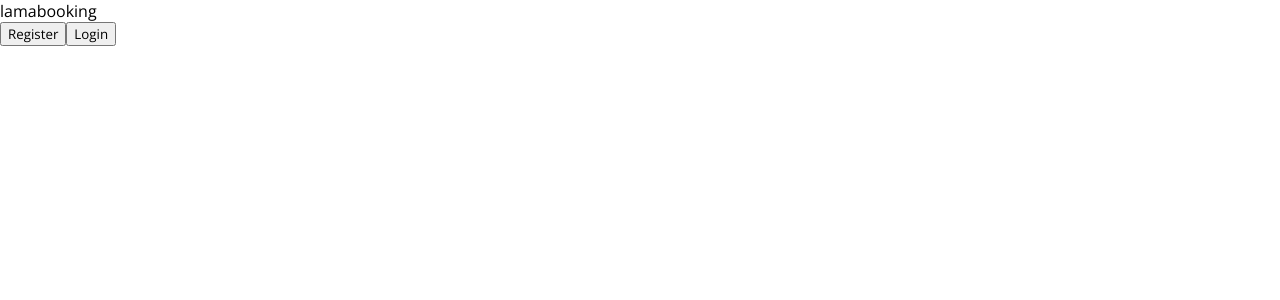
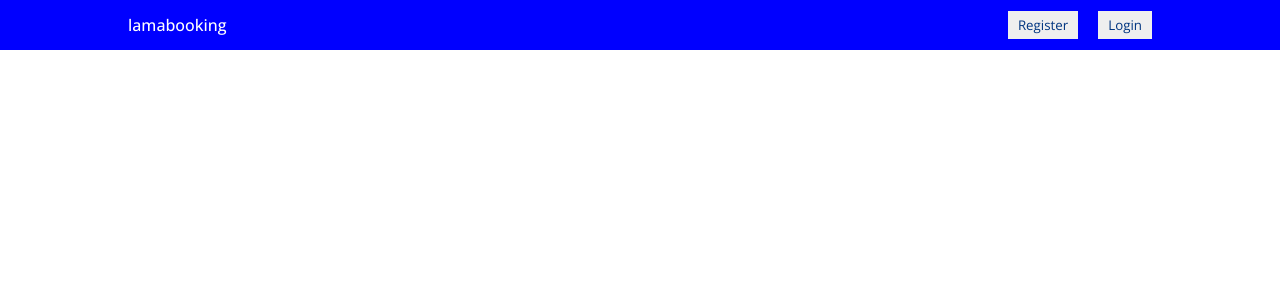
Before and after one commit to alparslanustaa/BookingApp, a React (Create React App) app: page / in a window 1280 px wide. Shown: the top 300 px of the page. Built offline with nearby package versions, Linux system fonts and the light colour scheme.

Commit message:
style navbuttons

```diff
--- a/src/components/navbar/Navbar.js
+++ b/src/components/navbar/Navbar.js
@@ -3,7 +3,7 @@
 const Navbar = () => {
   return (
     <div className="navbar">
-      <div>
+      <div className="navContainer">
         <span className="logo">lamabooking</span>
         <div className="navItems">
           <button className="navButton">Register</button>
--- a/src/components/navbar/navbar.css
+++ b/src/components/navbar/navbar.css
@@ -0,0 +1,26 @@
+.navbar {
+  height: 50px;
+  background-color: blue;
+  display: flex;
+  justify-content: center;
+}
+.navContainer {
+  width: 100%;
+  max-width: 1024px;
+  color: white;
+  display: flex;
+  align-items: center;
+  justify-content: space-between;
+}
+
+.logo {
+  font-weight: 500;
+}
+
+.navButton {
+  margin-left: 20px;
+  border: none;
+  padding: 5px 10px;
+  cursor: pointer;
+  color: #003580;
+}
```
